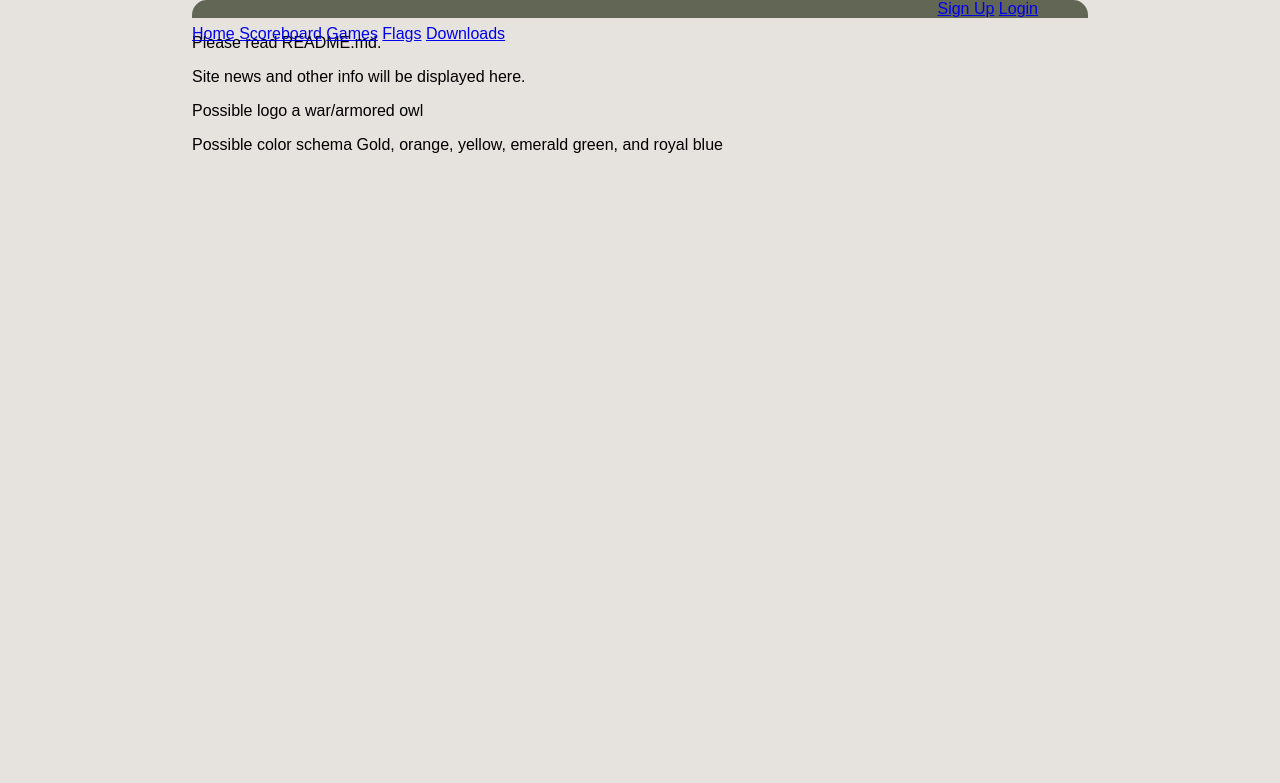
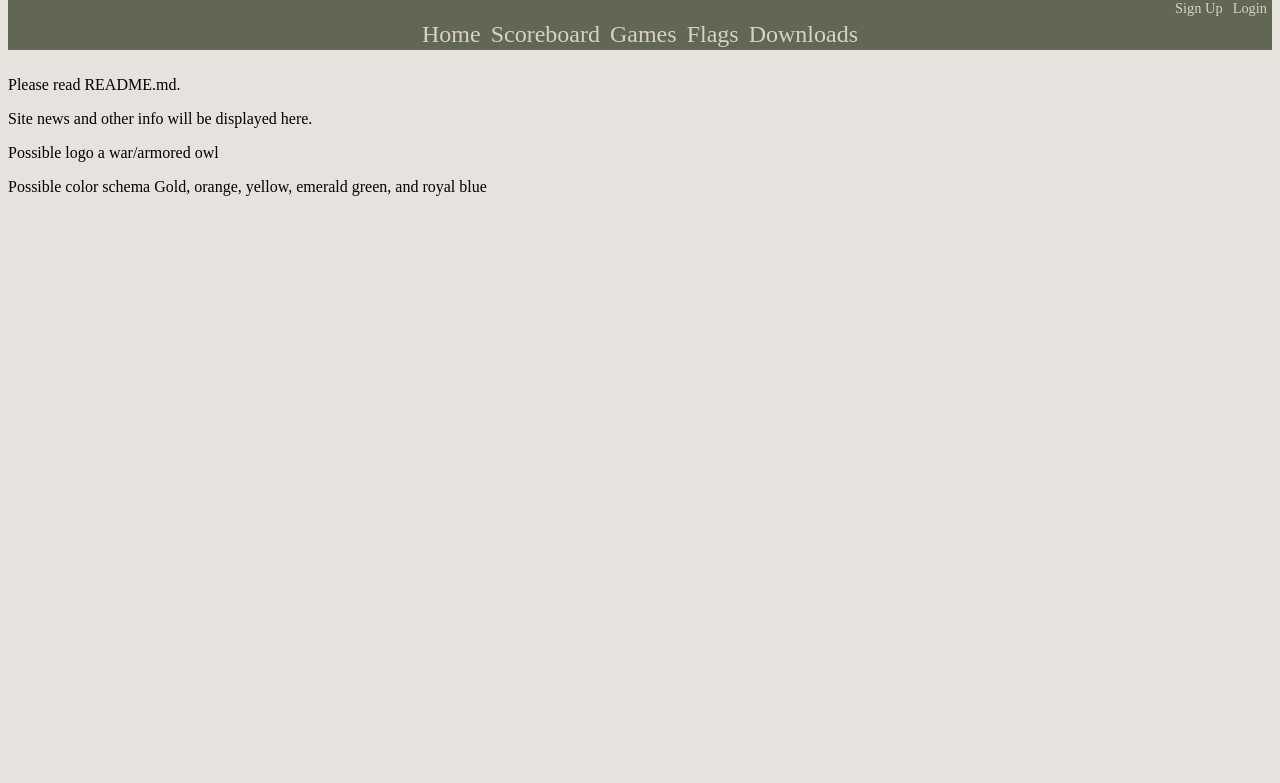
Before and after one commit to JMaz/athena, a Flask app: page / in a window 1280 px wide. Shown: the top 783 px of the page. Run offline with Flask 2, Linux system fonts and the light colour scheme.

Commit message:
fixed menu style.css

```diff
--- a/app/static/style.css
+++ b/app/static/style.css
@@ -1,23 +1,27 @@
-body            { font-family: sans-serif; position: relative; background: #e6e2dd; margin: 0; padding: 0; margin-left: auto; margin-right: auto; width: 70%; background-color: #e6e2dd; white-space:nowrap; }
+body            { background-color: #e6e2dd; white-space:nowrap; }
 
 div		{}
 table		{white-space:nowrap; }
 tr		{}
 td		{}
-a		{}
 ul		{ list-style-type: none; margin: 0; padding: 0; }
 li		{ display: inline; }
 p		{}
 
-.flash          { background: #cee5F5; padding: 0.5em; border: 1px solid #aacbe2; }
-.error          { background: #f0d6d6; padding: 0.5em; }
-.container	{ position: relative; width: 100%; }
-.right 		{ position: absolute; right: 0px; width: 300px; background-color: #b0e0e6; }
-.center		{ margin-left: auto; margin-right: auto; width: 70%; background-color: #b0e0e6;}
+a:link		{ text-decoration: none; color: #d9d2bd; }
+a:visited 	{ text-decoration: none; color: #d9d2bd; }
+a:hover		{ text-decoration: underline; color: #a3887a; }
+a:active	{ text-decoration: underline; color: #735457;}
+
+#header 	{ position: relative; top: -10px; background-color: #616655; }
+#usr_menu	{ right: 500px; }
+#site_menu	{ width: 50%; margin: 0 auto;}
+
+.user            { text-align: right; }
+.user ul         { display: inline-block; *display: inline;  }
+.user li         { float: left; padding: 2px 5px; font-size: 90%;}
 
 
-#header 	{ position: relative; top: 0px; background-color: #616655; border-top-left-radius: 15px; border-top-right-radius: 15px; }
-#usr_menu	{ position: absolute; right: 50px; }
-
-#site_menu	{ position: relative; top: 25px; }
-#main		{ position: relative; top: 100; }
+.nav		{ text-align: center; }
+.nav ul		{ display: inline-block; *display: inline;  }
+.nav li		{ float: left; padding: 2px 5px; font-size: 150%; }
--- a/app/templates/base.html
+++ b/app/templates/base.html
@@ -10,7 +10,7 @@
 	</head>
 	<body>
 		<div id="header">
-			<div id="usr_menu">
+			<div class="user">
 				<ul>
 					{% if not g.user.is_authenticated() %}
 						<li><a href="{{ url_for('sign_up') }}">Sign Up</a></li>
@@ -24,7 +24,7 @@
 				</ul>
 			</div>
 
-			<div id="site_menu">
+			<div class="nav">
 				<ul>
 					<li><a href="{{ url_for('index') }}">Home</a></li>
 					<li><a href="{{ url_for('scoreboard') }}">Scoreboard</a></li>
@@ -35,7 +35,7 @@
 			</div>
 		</div>
 
-		<div>
+		<div id="flash">
 			{% with messages = get_flashed_messages() %}
 				{% if messages %}
 					<ul>
```
Also changed, not shown: app.db, 1 other file.
